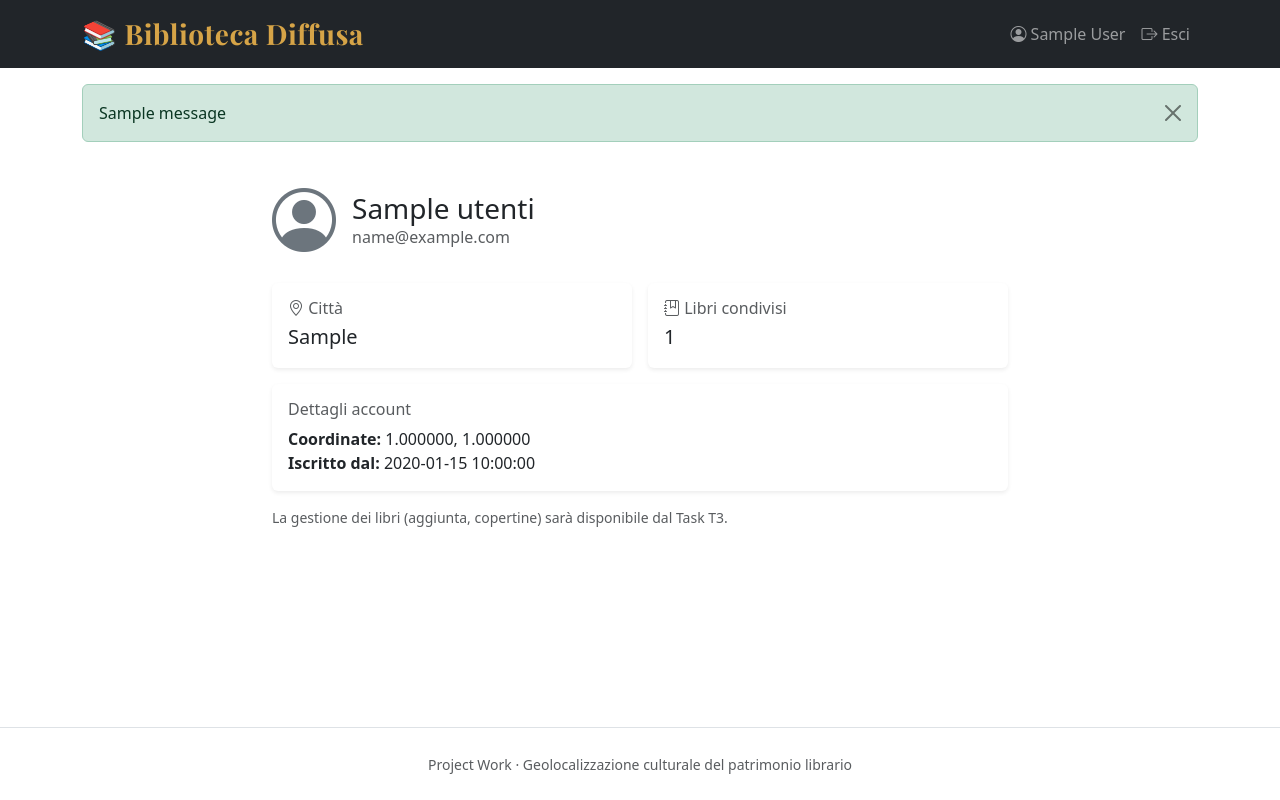
After one commit to giusepperendali/biblioteca-diffusa, a Flask app: page /profilo in a window 1280 px wide. The commit adds this page. Run offline with Flask 3, Linux system fonts and the light colour scheme; the visitor is signed in with stand-in values (Sample User, id 1); tables that the repository leaves empty hold one stand-in row (values such as "Sample post"); one stand-in notice (Sample message) is shown; some web fonts are replaced.

Commit message:
T2: autenticazione e profilo utente
- models/utente.py: Model Utente con hashing password SHA-256 (Cybersecurity),
  crea/trova_per_email/trova_per_id/verifica_credenziali/conta_libri
- controllers/auth.py: Blueprint con registrazione, login, logout, profilo;
  sessione Flask e decoratore login_richiesto per le rotte protette
- views: registrazione.html, login.html, profilo.html
- base.html: navbar dinamica (login/logout/profilo da sessione) + messaggi flash
- app.py: registrazione del Blueprint auth
- tests/test_t2.py: 9 verifiche (hashing, login seed, rotta protetta,
  registrazione, password mai in chiaro, logout) - tutte superate
- README: T2 segnato come completato

Co-Authored-By: Claude Opus 4.8 (1M context) <noreply@anthropic.com>

```diff
--- a/app.py
+++ b/app.py
@@ -6,6 +6,7 @@
 from flask import Flask
 
 from controllers.main import main_bp
+from controllers.auth import auth_bp
 
 
 def create_app():
@@ -24,6 +25,7 @@ def create_app():
 
     # Registrazione dei Blueprint (un modulo Controller per area funzionale)
     app.register_blueprint(main_bp)
+    app.register_blueprint(auth_bp)
 
     return app
 
--- /dev/null
+++ b/controllers/auth.py
@@ -0,0 +1,83 @@
+# controllers/auth.py — Controller per registrazione, login, logout e profilo.
+# Gestisce l'autenticazione tramite sessione Flask (Tecnologie Web) e si appoggia
+# al Model Utente per la persistenza e la verifica delle credenziali (SHA-256).
+from functools import wraps
+
+from flask import (
+    Blueprint, render_template, request, redirect, url_for, session, flash
+)
+
+from models.utente import Utente
+
+auth_bp = Blueprint("auth", __name__)
+
+
+def login_richiesto(view):
+    """Decoratore: protegge una rotta consentendola solo agli utenti autenticati."""
+    @wraps(view)
+    def wrapper(*args, **kwargs):
+        if "utente_id" not in session:
+            flash("Devi accedere per visualizzare questa pagina.", "warning")
+            return redirect(url_for("auth.login"))
+        return view(*args, **kwargs)
+    return wrapper
+
+
+@auth_bp.route("/registrazione", methods=["GET", "POST"])
+def registrazione():
+    if request.method == "POST":
+        nome = request.form.get("nome", "").strip()
+        email = request.form.get("email", "").strip().lower()
+        password = request.form.get("password", "")
+        citta = request.form.get("citta", "").strip() or None
+
+        # Validazione minima dei campi obbligatori
+        if not nome or not email or not password:
+            flash("Nome, email e password sono obbligatori.", "danger")
+            return render_template("registrazione.html", nome=nome, email=email, citta=citta)
+
+        # L'email deve essere univoca
+        if Utente.trova_per_email(email):
+            flash("Questa email risulta gia' registrata.", "danger")
+            return render_template("registrazione.html", nome=nome, citta=citta)
+
+        Utente.crea(nome, email, password, citta)
+        flash("Registrazione completata! Ora puoi accedere.", "success")
+        return redirect(url_for("auth.login"))
+
+    return render_template("registrazione.html")
+
+
+@auth_bp.route("/login", methods=["GET", "POST"])
+def login():
+    if request.method == "POST":
+        email = request.form.get("email", "").strip().lower()
+        password = request.form.get("password", "")
+
+        utente = Utente.verifica_credenziali(email, password)
+        if utente:
+            # Si memorizzano in sessione solo i dati essenziali
+            session["utente_id"] = utente["id"]
+            session["utente_nome"] = utente["nome"]
+            flash("Bentornato, %s!" % utente["nome"], "success")
+            return redirect(url_for("auth.profilo"))
+
+        flash("Email o password non corretti.", "danger")
+        return render_template("login.html", email=email)
+
+    return render_template("login.html")
+
+
+@auth_bp.route("/logout")
+def logout():
+    session.clear()
+    flash("Disconnessione effettuata.", "info")
+    return redirect(url_for("main.home"))
+
+
+@auth_bp.route("/profilo")
+@login_richiesto
+def profilo():
+    utente = Utente.trova_per_id(session["utente_id"])
+    num_libri = Utente.conta_libri(utente["id"])
+    return render_template("profilo.html", utente=utente, num_libri=num_libri)
--- /dev/null
+++ b/models/utente.py
@@ -0,0 +1,88 @@
+# models/utente.py — Model per l'entita' Utente (accesso ai dati su MySQL).
+# Include l'hashing delle password con SHA-256 (algoritmo SHA trattato in
+# Cybersecurity): la password in chiaro non viene mai memorizzata, ma solo il
+# suo digest esadecimale.
+import hashlib
+
+from models.db import get_connection
+
+
+def hash_password(password):
+    """Restituisce il digest SHA-256 (esadecimale) della password.
+
+    Nota didattica: SHA-256 e' una funzione di hash crittografica
+    unidirezionale (Cybersecurity). In un sistema di produzione si
+    aggiungerebbe un 'salt' per utente; qui si resta sull'uso base trattato
+    nelle dispense.
+    """
+    return hashlib.sha256(password.encode("utf-8")).hexdigest()
+
+
+class Utente:
+    """Operazioni di persistenza per la tabella 'utenti'."""
+
+    @staticmethod
+    def crea(nome, email, password, citta=None, lat=None, lon=None):
+        """Inserisce un nuovo utente memorizzando l'hash della password.
+
+        Restituisce l'id del nuovo utente.
+        """
+        conn = get_connection()
+        cur = conn.cursor()
+        try:
+            cur.execute(
+                """
+                INSERT INTO utenti (nome, email, password_hash, citta, lat, lon)
+                VALUES (%s, %s, %s, %s, %s, %s)
+                """,
+                (nome, email, hash_password(password), citta, lat, lon),
+            )
+            conn.commit()
+            return cur.lastrowid
+        finally:
+            cur.close()
+            conn.close()
+
+    @staticmethod
+    def trova_per_email(email):
+        """Restituisce l'utente con l'email indicata (dict) o None."""
+        conn = get_connection()
+        cur = conn.cursor(dictionary=True)
+        try:
+            cur.execute("SELECT * FROM utenti WHERE email = %s", (email,))
+            return cur.fetchone()
+        finally:
+            cur.close()
+            conn.close()
+
+    @staticmethod
+    def trova_per_id(utente_id):
+        """Restituisce l'utente con l'id indicato (dict) o None."""
+        conn = get_connection()
+        cur = conn.cursor(dictionary=True)
+        try:
+            cur.execute("SELECT * FROM utenti WHERE id = %s", (utente_id,))
+            return cur.fetchone()
+        finally:
+            cur.close()
+            conn.close()
+
+    @staticmethod
+    def verifica_credenziali(email, password):
+        """Verifica email + password. Ritorna l'utente (dict) se valide, altrimenti None."""
+        utente = Utente.trova_per_email(email)
+        if utente and utente["password_hash"] == hash_password(password):
+            return utente
+        return None
+
+    @staticmethod
+    def conta_libri(utente_id):
+        """Numero di libri posseduti dall'utente (per la pagina profilo)."""
+        conn = get_connection()
+        cur = conn.cursor()
+        try:
+            cur.execute("SELECT COUNT(*) FROM libri WHERE utente_id = %s", (utente_id,))
+            return cur.fetchone()[0]
+        finally:
+            cur.close()
+            conn.close()
--- a/views/templates/base.html
+++ b/views/templates/base.html
@@ -33,11 +33,53 @@
             <a class="navbar-brand brand fs-3" href="{{ url_for('main.home') }}">
                 📚 Biblioteca Diffusa
             </a>
+            <button class="navbar-toggler" type="button" data-bs-toggle="collapse"
+                    data-bs-target="#navContenuto" aria-controls="navContenuto"
+                    aria-expanded="false" aria-label="Apri menu">
+                <span class="navbar-toggler-icon"></span>
+            </button>
+            <div class="collapse navbar-collapse" id="navContenuto">
+                <ul class="navbar-nav ms-auto">
+                    {% if session.utente_id %}
+                    <li class="nav-item">
+                        <a class="nav-link" href="{{ url_for('auth.profilo') }}">
+                            <i class="bi bi-person-circle"></i> {{ session.utente_nome }}
+                        </a>
+                    </li>
+                    <li class="nav-item">
+                        <a class="nav-link" href="{{ url_for('auth.logout') }}">
+                            <i class="bi bi-box-arrow-right"></i> Esci
+                        </a>
+                    </li>
+                    {% else %}
+                    <li class="nav-item">
+                        <a class="nav-link" href="{{ url_for('auth.login') }}">Accedi</a>
+                    </li>
+                    <li class="nav-item">
+                        <a class="nav-link" href="{{ url_for('auth.registrazione') }}">Registrati</a>
+                    </li>
+                    {% endif %}
+                </ul>
+            </div>
         </div>
     </nav>
 
     <!-- Contenuto specifico della pagina -->
     <main>
+        {# Messaggi flash (esiti di registrazione, login, logout, ecc.) #}
+        {% with messaggi = get_flashed_messages(with_categories=true) %}
+            {% if messaggi %}
+            <div class="container mt-3">
+                {% for categoria, testo in messaggi %}
+                <div class="alert alert-{{ categoria }} alert-dismissible fade show" role="alert">
+                    {{ testo }}
+                    <button type="button" class="btn-close" data-bs-dismiss="alert" aria-label="Chiudi"></button>
+                </div>
+                {% endfor %}
+            </div>
+            {% endif %}
+        {% endwith %}
+
         {# Sezioni a tutta larghezza (es. hero con immagine di sfondo) #}
         {% block contenuto_full %}{% endblock %}
         {# Contenuto incolonnato nel contenitore Bootstrap #}
--- /dev/null
+++ b/views/templates/profilo.html
@@ -0,0 +1,57 @@
+{# profilo.html — Pagina del profilo utente (accessibile solo se autenticati). #}
+{% extends "base.html" %}
+
+{% block titolo %}Profilo &middot; Biblioteca Diffusa{% endblock %}
+
+{% block contenuto %}
+<div class="row justify-content-center">
+    <div class="col-lg-8">
+        <div class="d-flex align-items-center mb-4">
+            <i class="bi bi-person-circle display-3 text-secondary me-3"></i>
+            <div>
+                <h1 class="h3 mb-0">{{ utente.nome }}</h1>
+                <span class="text-muted">{{ utente.email }}</span>
+            </div>
+        </div>
+
+        <div class="row g-3">
+            <div class="col-sm-6">
+                <div class="card border-0 shadow-sm">
+                    <div class="card-body">
+                        <h6 class="text-muted mb-1"><i class="bi bi-geo-alt"></i> Citt&agrave;</h6>
+                        <p class="mb-0 fs-5">{{ utente.citta or 'Non indicata' }}</p>
+                    </div>
+                </div>
+            </div>
+            <div class="col-sm-6">
+                <div class="card border-0 shadow-sm">
+                    <div class="card-body">
+                        <h6 class="text-muted mb-1"><i class="bi bi-journal-bookmark"></i> Libri condivisi</h6>
+                        <p class="mb-0 fs-5">{{ num_libri }}</p>
+                    </div>
+                </div>
+            </div>
+        </div>
+
+        <div class="card border-0 shadow-sm mt-3">
+            <div class="card-body">
+                <h6 class="text-muted mb-2">Dettagli account</h6>
+                <ul class="list-unstyled mb-0">
+                    <li><strong>Coordinate:</strong>
+                        {% if utente.lat is not none and utente.lon is not none %}
+                            {{ utente.lat }}, {{ utente.lon }}
+                        {% else %}
+                            non impostate
+                        {% endif %}
+                    </li>
+                    <li><strong>Iscritto dal:</strong> {{ utente.data_registrazione }}</li>
+                </ul>
+            </div>
+        </div>
+
+        <p class="text-muted small mt-3">
+            La gestione dei libri (aggiunta, copertine) sar&agrave; disponibile dal Task&nbsp;T3.
+        </p>
+    </div>
+</div>
+{% endblock %}
```
Also changed, not shown: COMMIT_MSG_TMP.txt (added, +14 -0 lines), tests/test_t2.py (added, +92 -0 lines), views/templates/login.html (added, +30 -0 lines), views/templates/registrazione.html (added, +40 -0 lines), README.md.
